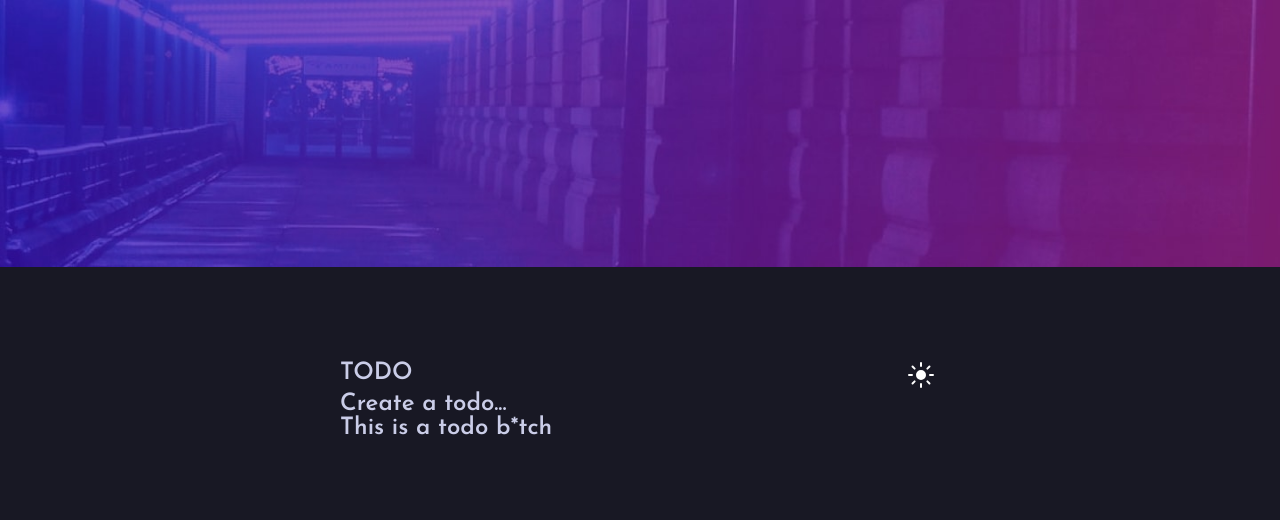
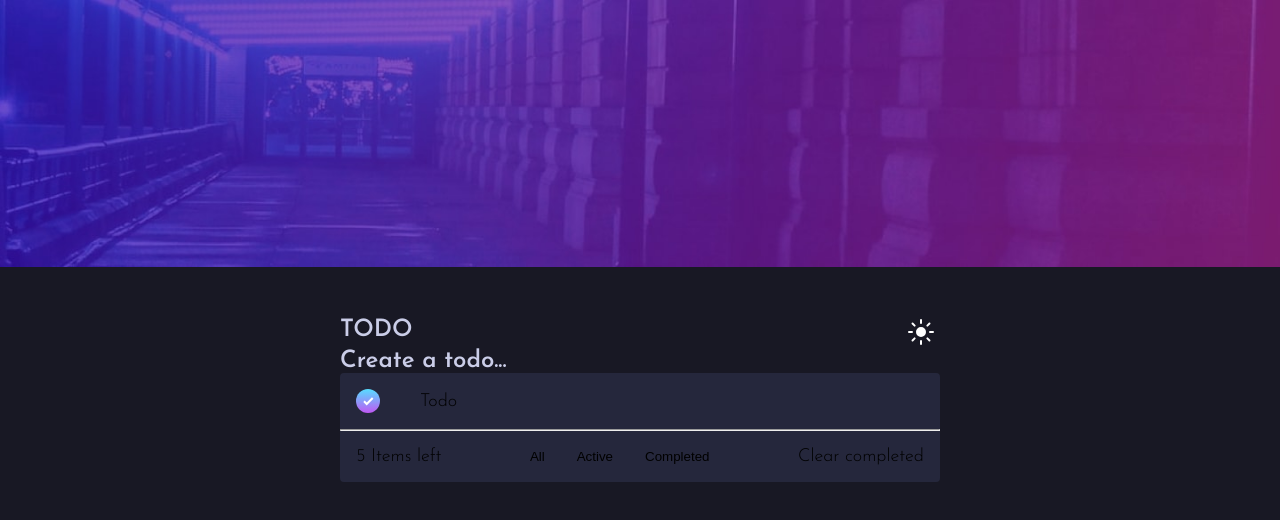
Before and after one commit to Cloud-Intelligence/todo-app, a Vue app: page / in a window 1280 px wide. Shown: the top 520 px of the page. Built offline with nearby package versions, Linux system fonts and the light colour scheme.

Commit message:
setup the general layout of how the apps gonna look

```diff
--- a/package.json
+++ b/package.json
@@ -11,6 +11,7 @@
   },
   "devDependencies": {
     "@vitejs/plugin-vue": "^1.9.3",
-    "vite": "^2.6.4"
+    "vite": "^2.6.4",
+    "vue-svg-loader": "^0.17.0-beta.2"
   }
 }
--- a/src/assets/styles/styles.css
+++ b/src/assets/styles/styles.css
@@ -23,7 +23,7 @@
     --dt-very-dark-grayish-blue: hsl(237, 14%, 26%);
 
     --bright-blue: hsl(220, 98%, 61%);
-    --check-background: linear-gradient hsl(192, 100%, 67%) to hsl(280, 87%, 65%);
+    --check-background: linear-gradient(hsl(192, 100%, 67%), hsl(280, 87%, 65%));
 }
 
 body {
@@ -69,11 +69,50 @@ button {
     align-items: center;
 }
 
+.body-container {
+    width: 600px;
+}
+
 .container {
-    width: 600px;
+    padding: 1rem;
 }
 
 .heading {
     display: flex;
     justify-content: space-between;
 }
+
+.todos {
+    background: var(--dt-very-dark-desaturated-blue);
+    border-radius: 0.25rem;
+}
+
+.todos .todo {
+    display: flex;
+    align-items: center;
+}
+
+.todos .todo .checkbox {
+    width: 1.5rem;
+    height: 1.5rem;
+    padding: 0;
+    border: none;
+    border-radius: 100vw;
+    background-image: var(--check-background);
+    margin-right: 2.5rem;
+}
+
+.todos .footer {
+    display: flex;
+    justify-content: space-between;
+    align-items: center;
+}
+
+.todos .footer .display-select {
+    display: flex;
+    justify-content: space-between;
+}
+
+.todos .footer .display-select button {
+    padding: 0 1rem;
+}
--- a/src/components/Main.vue
+++ b/src/components/Main.vue
@@ -2,7 +2,7 @@
   <section id="main" class="main">
     <img src="../assets/images/bg-desktop-dark.jpg" class="background-img">
     <div class="body">
-      <section class="container">
+      <section class="body-container">
         <div class="heading">
           <h1>TODO</h1>
           <button><img src="../assets/images/icon-sun.svg"></button>
@@ -12,7 +12,20 @@
           <h1>Create a todo...</h1>
         </div>
         <div class="todos">
-          <h1>This is a todo b*tch</h1>
+          <div class="todo container">
+            <button class="checkbox"><img src="../assets/images/icon-check.svg"></button>
+            <p class="text">Todo</p>
+          </div>
+          <hr>
+          <div class="footer container">
+            <p>5 Items left</p>
+            <div class="display-select">
+              <button>All</button>
+              <button>Active</button>
+              <button>Completed</button>
+            </div>
+            <p>Clear completed</p>
+          </div>
         </div>
       </section>
     </div>
```
Also changed, not shown: vite.config.js (line endings or trailing spaces), 2 other files (tests, documents, lock files or other folders).
